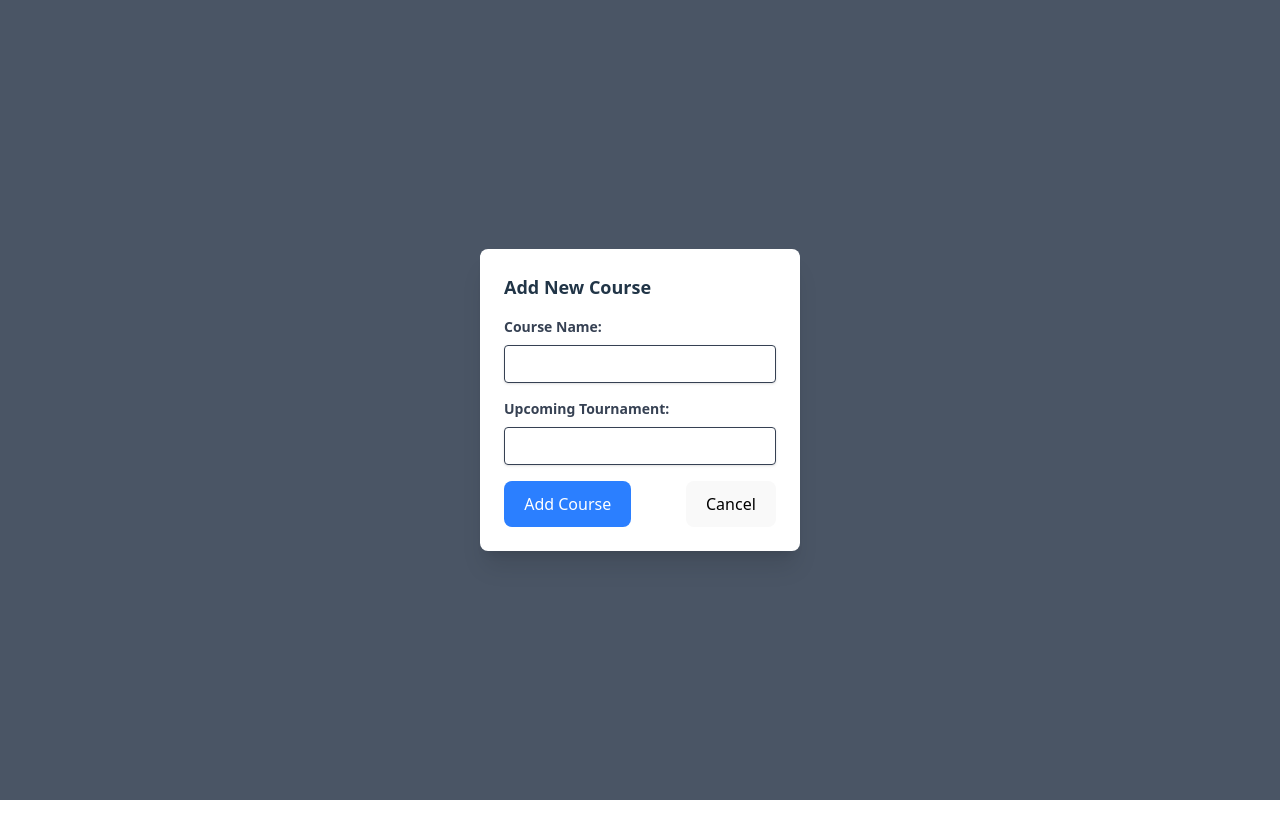
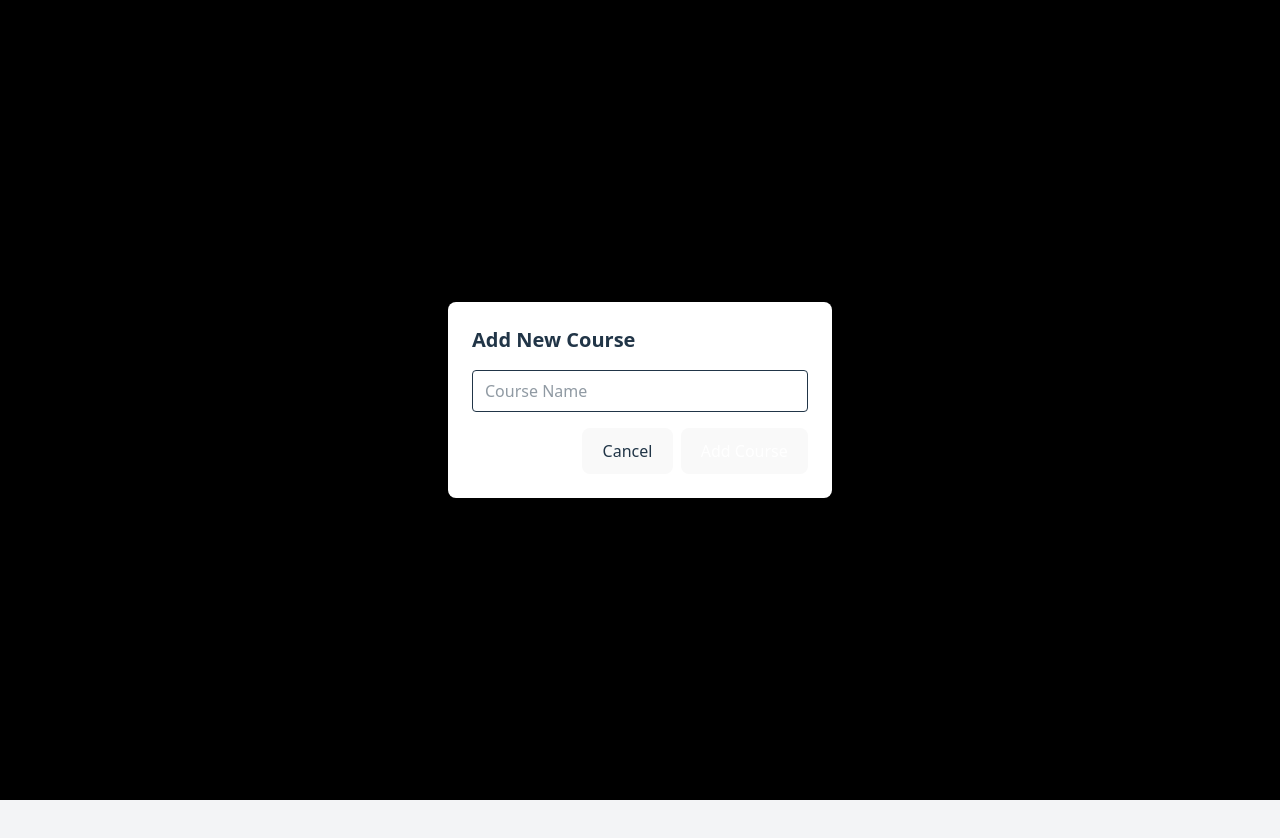
Before and after one commit to AndrewAlllDay/DG-Notes, a React (Vite) app: page / in a window 1280 px wide. Both pictures are taken after a click on the button "Add Course". Shown: the top 838 px of the page. Before the commit the page ends 800 px from the top, so only its background shows below. Built offline with nearby package versions, Linux system fonts and the light colour scheme.

Commit message:
files restore to c889e9d

```diff
--- a/public/service-worker.js
+++ b/public/service-worker.js
@@ -1,4 +1,4 @@
-const CACHE_NAME = 'dgnotes-cache-v1.0.30';
+const CACHE_NAME = 'dgnotes-cache-v1.0.27';
 const urlsToCache = [
     '/',
     '/index.html',
--- a/src/App.jsx
+++ b/src/App.jsx
@@ -21,14 +21,10 @@ function App() {
   };
 
   return (
-    // Make the App container a flex column that takes full screen height
-    <div className="flex flex-col h-screen">
+    <div className="App">
+      {/* Pass setCurrentPage down to Header so it can change the view */}
       <Header onNavigate={setCurrentPage} />
-      {/* The main content area should grow to fill remaining space and manage its overflow */}
-      <main className="flex-grow overflow-hidden">
-        {currentPage === 'courses' && <Courses />}
-        {currentPage === 'settings' && <Settings />}
-      </main>
+      {renderPage()}
     </div>
   );
 }
--- a/src/components/AddCourseModal.jsx
+++ b/src/components/AddCourseModal.jsx
@@ -1,70 +1,40 @@
-// src/components/AddCourseModal.jsx
-
 import React from 'react';
 
-export default function AddCourseModal({
-    isOpen,
-    onClose,
-    onSubmit,
-    newCourseName,
-    setNewCourseName,
-    newTournamentName, // <--- ACCEPT NEW PROP
-    setNewTournamentName, // <--- ACCEPT NEW PROP
-}) {
+export default function AddCourseModal({ isOpen, onClose, onSubmit, newCourseName, setNewCourseName }) {
     if (!isOpen) return null;
 
     const handleSubmit = (e) => {
         e.preventDefault();
-        if (newCourseName.trim()) {
-            onSubmit(newCourseName, newTournamentName); // <--- PASS BOTH VALUES
-        }
+        if (!newCourseName.trim()) return;
+        onSubmit(newCourseName);
     };
 
     return (
-        <div className="fixed inset-0 bg-gray-600 bg-opacity-50 flex items-center justify-center z-[1000]">
-            <div className="bg-white p-6 rounded-lg shadow-xl w-80">
-                <h3 className="text-lg font-bold mb-4">Add New Course</h3>
-                <form onSubmit={handleSubmit}>
-                    <div className="mb-4">
-                        <label htmlFor="courseName" className="block text-gray-700 text-sm font-bold mb-2">
-                            Course Name:
-                        </label>
+        <div className="fixed inset-0 bg-black bg-opacity-50 flex justify-center items-center z-50">
+            <div className="bg-white rounded-lg p-6 w-96">
+                <h3 className="text-xl font-semibold mb-4">Add New Course</h3>
+                <form onSubmit={handleSubmit} className="space-y-4">
                     <input
                         type="text"
-                            id="courseName"
-                            className="shadow appearance-none border rounded w-full py-2 px-3 text-gray-700 leading-tight focus:outline-none focus:shadow-outline"
+                        placeholder="Course Name"
                         value={newCourseName}
                         onChange={(e) => setNewCourseName(e.target.value)}
+                        className="w-full border rounded px-3 py-2"
                         required
                     />
-                    </div>
-                    {/* NEW INPUT FIELD FOR TOURNAMENT NAME */}
-                    <div className="mb-4">
-                        <label htmlFor="tournamentName" className="block text-gray-700 text-sm font-bold mb-2">
-                            Upcoming Tournament:
-                        </label>
-                        <input
-                            type="text"
-                            id="tournamentName"
-                            className="shadow appearance-none border rounded w-full py-2 px-3 text-gray-700 leading-tight focus:outline-none focus:shadow-outline"
-                            value={newTournamentName}
-                            onChange={(e) => setNewTournamentName(e.target.value)}
-                        // This field is optional, so no 'required' attribute
-                        />
-                    </div>
-                    <div className="flex items-center justify-between">
-                        <button
-                            type="submit"
-                            className="!bg-blue-500 hover:bg-blue-700 text-white font-bold py-2 px-4 rounded focus:outline-none focus:shadow-outline"
-                        >
-                            Add Course
-                        </button>
+                    <div className="flex justify-end space-x-2">
                         <button
                             type="button"
                             onClick={onClose}
-                            className="bg-gray-500 hover:bg-gray-700 text-black font-bold py-2 px-4 rounded focus:outline-none focus:shadow-outline"
+                            className="bg-gray-300 px-4 py-2 rounded hover:bg-gray-400"
                         >
                             Cancel
+                        </button>
+                        <button
+                            type="submit"
+                            className="bg-blue-600 text-white px-4 py-2 rounded hover:bg-blue-700"
+                        >
+                            Add Course
                         </button>
                     </div>
                 </form>
--- a/src/components/CourseItem.jsx
+++ b/src/components/CourseItem.jsx
@@ -12,24 +12,22 @@ export default function CourseItem({
     onTouchMove,
     onTouchEnd,
 }) {
-    console.log(`Rendering Course: ${course.name}, Tournament Value: '${course.tournament}'`);
-
     return (
         <li className="relative h-16 overflow-hidden select-none touch-pan-y">
-            {/* DELETE BUTTON - ADD CONSOLE.LOG HERE */}
+            {/* DELETE BUTTON - updated border-radius */}
             <button
                 onClick={(e) => {
                     e.stopPropagation(); // Prevents the click from bubbling up to the div
-                    console.log(`Delete button clicked for course ID: ${course.id}`); // <--- ADD THIS LINE
                     onDelete(course.id); // Pass the specific course.id to the onDelete handler
                 }}
-                className="fab-fix absolute right-0 top-0 bottom-0 w-20 bg-red-600 text-white flex items-center justify-center z-10 del-btn-fix rounded-tr-lg rounded-br-lg"
+                // Added rounded-tr-lg and rounded-br-lg for top-right and bottom-right radius
+                className="fab-fix absolute right-0 top-0 bottom-0 w-20 bg-red-600 text-white flex items-center justify-center z-10 del-btn-fix"
                 aria-label={`Delete ${course.name}`}
             >
                 <Trash />
             </button>
 
-            {/* MAIN COURSE CONTENT DIV */}
+            {/* MAIN COURSE CONTENT DIV (z-index remains z-20 as per your request) */}
             <div
                 id={`course-${course.id}`}
                 className="absolute inset-0 bg-white border z-20 flex items-center px-4 cursor-pointer hover:bg-gray-50"
@@ -42,14 +40,7 @@ export default function CourseItem({
                 onTouchMove={(e) => onTouchMove(e, course.id)}
                 onTouchEnd={() => onTouchEnd(course.id)}
             >
-                <div>
-                    <h3 className="font-semibold">{course.name}</h3>
-                    {course.tournament && (
-                        <p style={{ fontSize: '0.875rem', color: '#6B7280', marginTop: '0.1rem' }}>
-                            Tournament: {course.tournament}
-                        </p>
-                    )}
-                </div>
+                {course.name}
             </div>
         </li>
     );
--- a/src/components/Coursedetail.jsx
+++ b/src/components/Coursedetail.jsx
@@ -11,7 +11,7 @@ export default function CourseDetail({ course, onBack }) {
             >
                 ← Back to Courses
             </button>
-            <h2 className="text-2xl font-bold mb-4">{course.name} sdgdfg</h2>
+            <h2 className="text-2xl font-bold mb-4">{course.name} - Holes</h2>
             {/* Hole list & add hole UI goes here */}
         </div>
     );
--- a/src/components/Courses.jsx
+++ b/src/components/Courses.jsx
@@ -13,9 +13,6 @@ export default function Courses() {
     });
     const [isAddCourseModalOpen, setIsAddCourseModalOpen] = useState(false);
     const [newCourseName, setNewCourseName] = useState('');
-    // --- ADD THIS NEW STATE FOR TOURNAMENT NAME ---
-    const [newTournamentName, setNewTournamentName] = useState('');
-    // ----------------------------------------------
     const [selectedCourse, setSelectedCourse] = useState(null);
     const [editingHoleData, setEditingHoleData] = useState({});
     const [swipedCourseId, setSwipedCourseId] = useState(null);
@@ -114,8 +111,8 @@ export default function Courses() {
         console.log(`[TOUCH END] Cleared swipeRef for ID: ${id}`);
     };
 
-    // --- MODIFIED handleAddCourse FUNCTION ---
-    const handleAddCourse = (courseName, tournamentName) => { // <--- Accepts tournamentName now
+    // --- Course Management Functions (No Changes) ---
+    const handleAddCourse = (courseName) => {
         const defaultHoles = Array.from({ length: 18 }, (_, index) => ({
             id: Date.now() + index,
             number: (index + 1).toString(),
@@ -123,17 +120,10 @@ export default function Courses() {
             note: '',
             editing: false,
         }));
-        setCourses([...courses, {
-            id: Date.now(),
-            name: courseName,
-            tournament: tournamentName, // <--- Add tournament property
-            holes: defaultHoles
-        }]);
+        setCourses([...courses, { id: Date.now(), name: courseName, holes: defaultHoles }]);
         setIsAddCourseModalOpen(false);
         setNewCourseName('');
-        setNewTournamentName(''); // <--- Reset tournament name state
     };
-    // ------------------------------------------
 
     const handleDeleteCourse = (id) => {
         setCourses(courses.filter((course) => course.id !== id));
@@ -257,16 +247,12 @@ export default function Courses() {
     if (selectedCourse) {
         return (
             <div className="relative min-h-screen bg-gray-100 p-4">
-                <button onClick={backToList} className="mb-4 px-3 py-1 border border-black text-black rounded hover:bg-blue-50  transition-colors duration-200">
+                <button onClick={backToList} className="mb-4 px-3 py-1 border border-black text-black rounded hover:bg-blue-50 hover:text-blue-700 transition-colors duration-200">
                     ← Back to Courses
                 </button>
-                <h2 className="text-2xl font-bold mb-1 text-center pt-5">
-                    {selectedCourse.name}
+                <h2 className="text-2xl font-bold mb-4 text-center pt-5">
+                    {selectedCourse.name} - Holes
                 </h2>
-                <h3 className="text-xl mb-16 text-center pt-2">
-                    {/* Changed from selectedCourse.name to selectedCourse.tournament */}
-                    {selectedCourse.tournament}
-                </h3>
                 <HoleList
                     holes={selectedCourse.holes || []}
                     editingHoleData={editingHoleData}
@@ -292,29 +278,10 @@ export default function Courses() {
     }
 
     return (
-        // Changed this div to be a flex column that takes full height
-        <div className="flex flex-col h-full bg-gray-100">
-            {/* Top content section, will take its natural height */}
-            <div className="p-4 pb-0"> {/* Adjusted padding-bottom to reduce gap */}
-                <h2 className="text-2xl font-bold mb-4 text-center pt-5">Course</h2>
-                <p className='text-center mb-6'>This is a list of courses that you've taken notes for.</p>
-            </div>
-
-            {/* This is the new scrollable container for the courses */}
-            {/* flex-grow allows it to take all remaining height, overflow-y-auto makes it scroll if content overflows */}
-            <div className="flex-grow overflow-y-auto px-4 pb-20"> {/* pb-20 adds space for the FAB */}
-                <CourseList
-                    courses={courses}
-                    setSelectedCourse={setSelectedCourse}
-                    deleteCourse={handleDeleteCourse}
-                    swipedCourseId={swipedCourseId}
-                    handleTouchStart={handleTouchStart}
-                    handleTouchMove={handleTouchMove}
-                    handleTouchEnd={handleTouchEnd}
-                />
-            </div>
-
-            {/* The FAB is fixed position, so it sits on top of the scrolling content */}
+        <div className="min-h-screen bg-gray-100 p-4">
+            <h2 className="text-2xl font-bold mb-4 text-center pt-5">DG Courses</h2>
+            <p className='text-center mb-6'>This is a list of courses that you've taken notes for.</p>
+            {/* The Export All Data button has been removed from here */}
             <button
                 onClick={() => setIsAddCourseModalOpen(true)}
                 className="fab-fix fixed bottom-6 right-6 bg-red-600 hover:bg-red-700 text-white !rounded-full w-14 h-14 flex items-center justify-center shadow-lg z-50"
@@ -328,8 +295,15 @@ export default function Courses() {
                 onSubmit={handleAddCourse}
                 newCourseName={newCourseName}
                 setNewCourseName={setNewCourseName}
-                newTournamentName={newTournamentName}
-                setNewTournamentName={setNewTournamentName}
+            />
+            <CourseList
+                courses={courses}
+                setSelectedCourse={setSelectedCourse}
+                deleteCourse={handleDeleteCourse}
+                swipedCourseId={swipedCourseId}
+                handleTouchStart={handleTouchStart}
+                handleTouchMove={handleTouchMove}
+                handleTouchEnd={handleTouchEnd}
             />
         </div>
     );
--- a/src/components/Header.jsx
+++ b/src/components/Header.jsx
@@ -10,21 +10,17 @@ const Header = ({ onNavigate }) => {
 
     return (
         <header className="w-full bg-white shadow-md sticky top-0 z-50">
-            {/* Added 'relative' to the parent div to correctly position absolute children */}
-            <div className="relative flex items-center px-4 py-4">
-                {/* Left side (hamburger menu) - Now has z-10 to ensure it's clickable above the logo */}
+            <div className="flex items-center justify-between px-4 py-4">
+                {/* Left side (hamburger menu) */}
                 <button
-                    className="md:hidden text-gray-700 bg-transparent border-none focus:outline-none active:bg-transparent z-10"
+                    className="md:hidden text-gray-700 bg-transparent border-none focus:outline-none active:bg-transparent"
                     onClick={() => setIsOpen(!isOpen)}
                 >
                     {isOpen ? <X size={28} /> : <Menu size={28} />}
                 </button>
 
-                {/* Center logo - ABSOLUTELY POSITIONED FOR TRUE CENTERING */}
-                <div
-                    className="absolute left-1/2 -translate-x-1/2 flex justify-center cursor-pointer"
-                    onClick={() => onNavigate('courses')}
-                >
+                {/* Center logo */}
+                <div className="flex-grow flex justify-center cursor-pointer" onClick={() => onNavigate('courses')}>
                     <img
                         src={LogoImage}
                         alt="DG Caddy Notes Logo"
@@ -32,24 +28,26 @@ const Header = ({ onNavigate }) => {
                     />
                 </div>
 
-                {/* This placeholder div is no longer needed, as the logo is absolutely positioned */}
-                {/* <div className="w-7 md:hidden" /> */}
+                {/* Placeholder for alignment */}
+                <div className="w-7 md:hidden" />
             </div>
 
             {/* Mobile nav links */}
             {isOpen && (
-                <nav className="md:hidden px-4 pb-4 pt-5">
+                <nav className="md:hidden px-4 pb-4">
                     <ul className="flex flex-col gap-2 text-gray-700">
-                        <li className="nav-links"><a href="#" onClick={() => { onNavigate('courses'); setIsOpen(false); }}>Courses</a></li>
-                        <li className="nav-links"><a href="#" onClick={() => { onNavigate('settings'); setIsOpen(false); }}>Settings</a></li>
+                        <li><a href="#" onClick={() => { onNavigate('courses'); setIsOpen(false); }}>Courses</a></li>
+                        {/* Updated Settings link */}
+                        <li><a href="#" onClick={() => { onNavigate('settings'); setIsOpen(false); }}>Settings</a></li>
                     </ul>
                 </nav>
             )}
 
             {/* Desktop nav links */}
             <nav className="hidden md:flex justify-center gap-8 py-2 text-gray-700">
-                <li><a href="#" onClick={() => onNavigate('courses')} className="hover:text-blue-600 transition-colors duration-150 nav-links">Courses</a></li>
-                <li><a href="#" onClick={() => onNavigate('settings')} className="hover:text-blue-600 transition-colors duration-150 nav-links">Settings</a></li>
+                <li><a href="#" onClick={() => onNavigate('courses')} className="hover:text-blue-600 transition-colors duration-150">Courses</a></li>
+                {/* Updated Settings link */}
+                <li><a href="#" onClick={() => onNavigate('settings')} className="hover:text-blue-600 transition-colors duration-150">Settings</a></li>
             </nav>
         </header>
     );
--- a/src/components/HoleItem.jsx
+++ b/src/components/HoleItem.jsx
@@ -59,7 +59,7 @@ export default function HoleItem({
                             </div>
                         ) : (
                             <div>
-                                <p><span className='font-bold'>Hole {hole.number}</span> - Par {hole.par}</p>
+                                <p>Hole {hole.number} - Par {hole.par}</p>
                                 <p>{hole.note || 'No note added yet.'}</p>
                             </div>
                         )}
--- a/src/index.css
+++ b/src/index.css
@@ -96,13 +96,4 @@ button:focus-visible {
   .del-btn-fix {
     border-radius: 0 8px 8px 0;
   }
-
-  .nav-links {
-    font-size: 1 rem;
-    padding-left: 25px
-  }
-
-  .mb-12 {
-    margin-bottom: 50px;
-  }
 }
```
Lines whose indentation alone changed are shown as unchanged.
